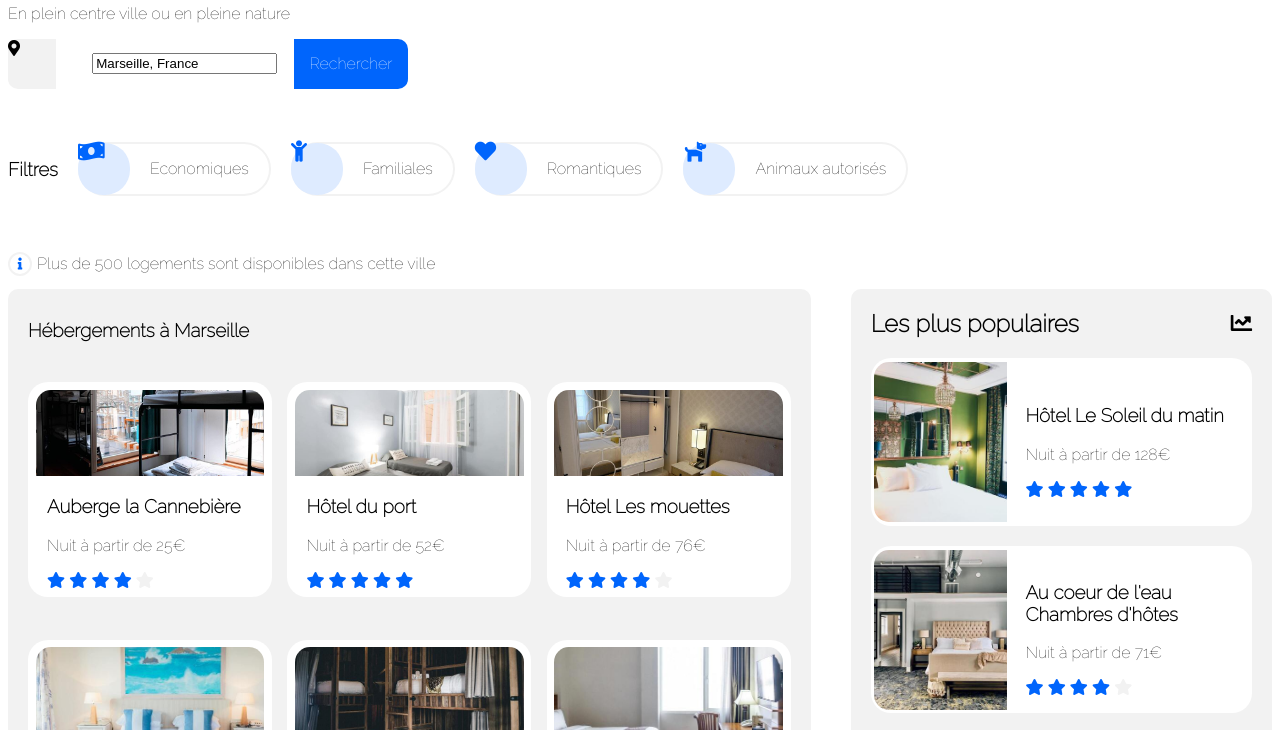
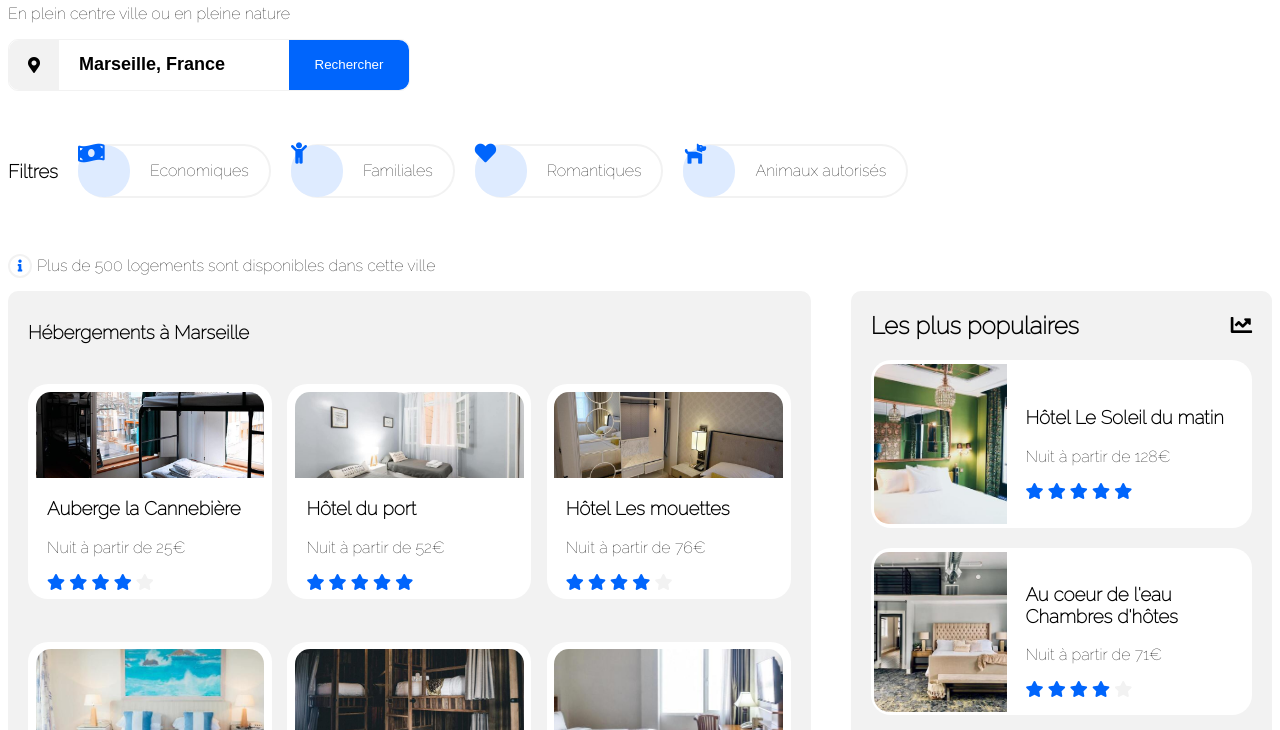
Before and after one commit to Orane31/OraneChaper_02_18092021, a plain HTML site: page index.html in a window 1280 px wide. Shown: the part 173-903 px from the top of the page. Drawn offline with Linux system fonts and the light colour scheme.

Commit message:
barre de recherche ok

```diff
--- a/index.html
+++ b/index.html
@@ -43,32 +43,36 @@
                 <p>En plein centre ville ou en pleine nature</p>
             </div>
             <div class="bordureSearch flexCentre">
-                <div class="backGris iconSize"><i class="fas fa-map-marker-alt"></i></div>
-                <div class="recherche flexCentre bordureNone paddingSearch"><input type="search"
-                        value="Marseille, France">
+                <div class="backGris flexCentre iconSize"><i class="fas fa-map-marker-alt"></i></div>
+                <div>
+                    <input class="recherche flexCentre bordureNone paddingSearch" type="search"
+                        value="Marseille, France" />
                 </div>
-                <div class="backBleu flexCentre buttonSearch">Rechercher</div>
+                <button class="backBleu flexCentre buttonSearch">Rechercher</button>
             </div>
 
             <div class="filtre margFiltre">
                 <div class="margFiltreTitre">
                     <h3>Filtres</h3>
                 </div>
-                <div class="flexBetween filtreTextIcons"><i
-                        class="fas fa-money-bill-wave fa-lg filtreIcons flexCentre"></i>
+                <div class="flexBetween filtreTextIcons">
+                    <i class="fas fa-money-bill-wave fa-lg filtreIcons flexCentre"></i>
                     <div class="filtreTexte flexCentre">Economiques</div>
                 </div>
 
-                <div class="flexBetween filtreTextIcons"><i class="fas fa-child fa-lg filtreIcons flexCentre"></i>
+                <div class="flexBetween filtreTextIcons">
+                    <i class="fas fa-child fa-lg filtreIcons flexCentre"></i>
                     <div class="filtreTexte flexCentre">Familiales</div>
                 </div>
 
-                <div class="flexBetween filtreTextIcons"><i class="fas fa-heart fa-lg filtreIcons flexCentre"></i>
+                <div class="flexBetween filtreTextIcons">
+                    <i class="fas fa-heart fa-lg filtreIcons flexCentre"></i>
                     <div class="filtreTexte flexCentre">Romantiques</div>
 
                 </div>
 
-                <div class="flexBetween filtreTextIcons"><i class="fas fa-dog fa-lg filtreIcons flexCentre"></i>
+                <div class="flexBetween filtreTextIcons">
+                    <i class="fas fa-dog fa-lg filtreIcons flexCentre"></i>
                     <div class="filtreTexte flexCentre">Animaux autorisés</div>
 
                 </div>
--- a/styles.css
+++ b/styles.css
@@ -112,12 +112,12 @@ html, body {
     margin-bottom: 7px;
 }
 
-/* Header */
+/* Section recherche et filtres */
 
 .bordureSearch {
     width: 400px;
     border-radius: 10px;
-    border: 0, 5px solid;
+    border: 0.5px solid #f2f2f2;
 }
 
 .paddingSearch {
@@ -130,6 +130,7 @@ html, body {
     font-size: 18px;
     color: black;
     font-weight: bold;
+    /* border: none; */
 }
 
 .iconSize {
@@ -144,6 +145,7 @@ html, body {
     color: white;
     cursor: pointer;
     border-radius: 0 10px 10px 0;
+    border: none;
 }
 
 /* style Icones */
```
